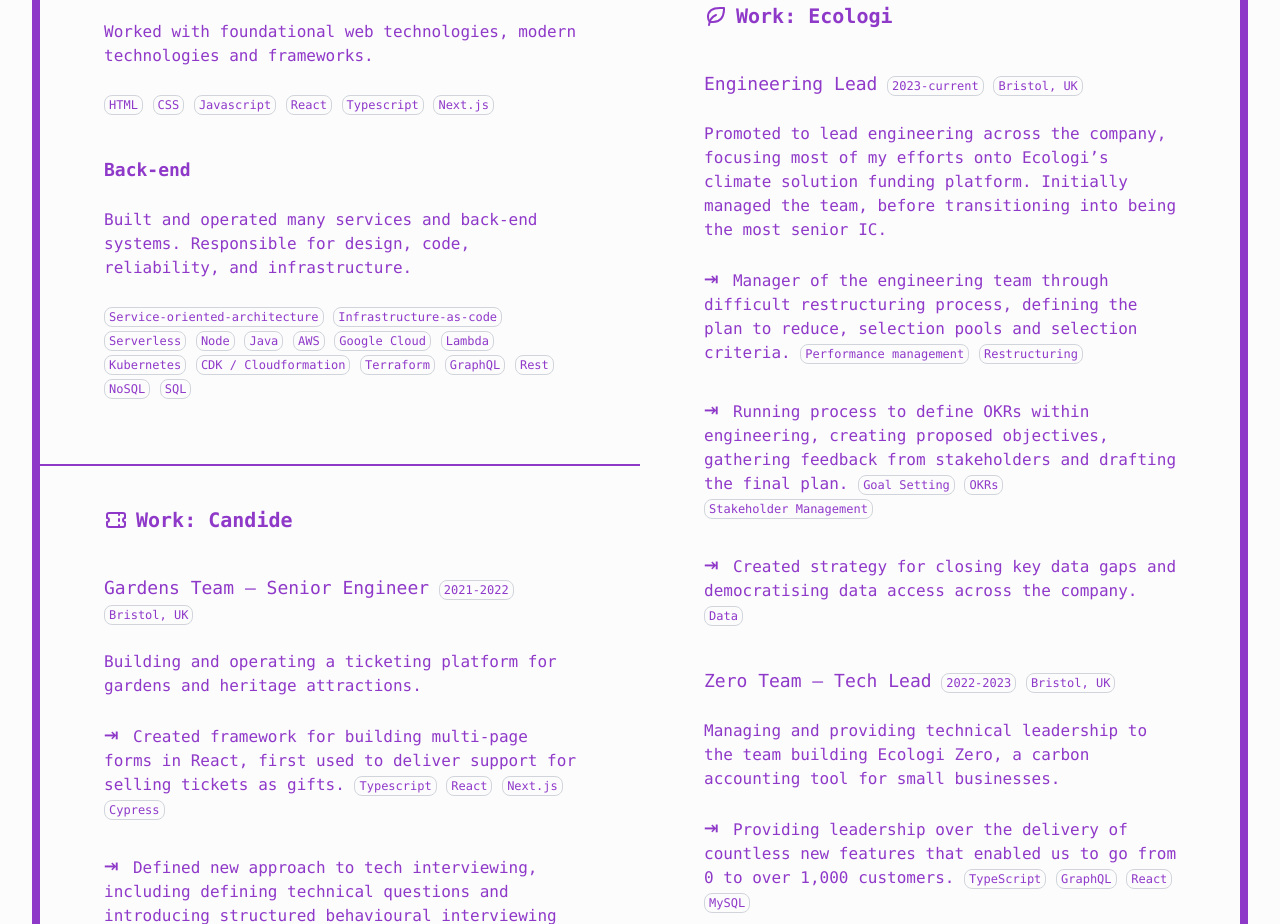
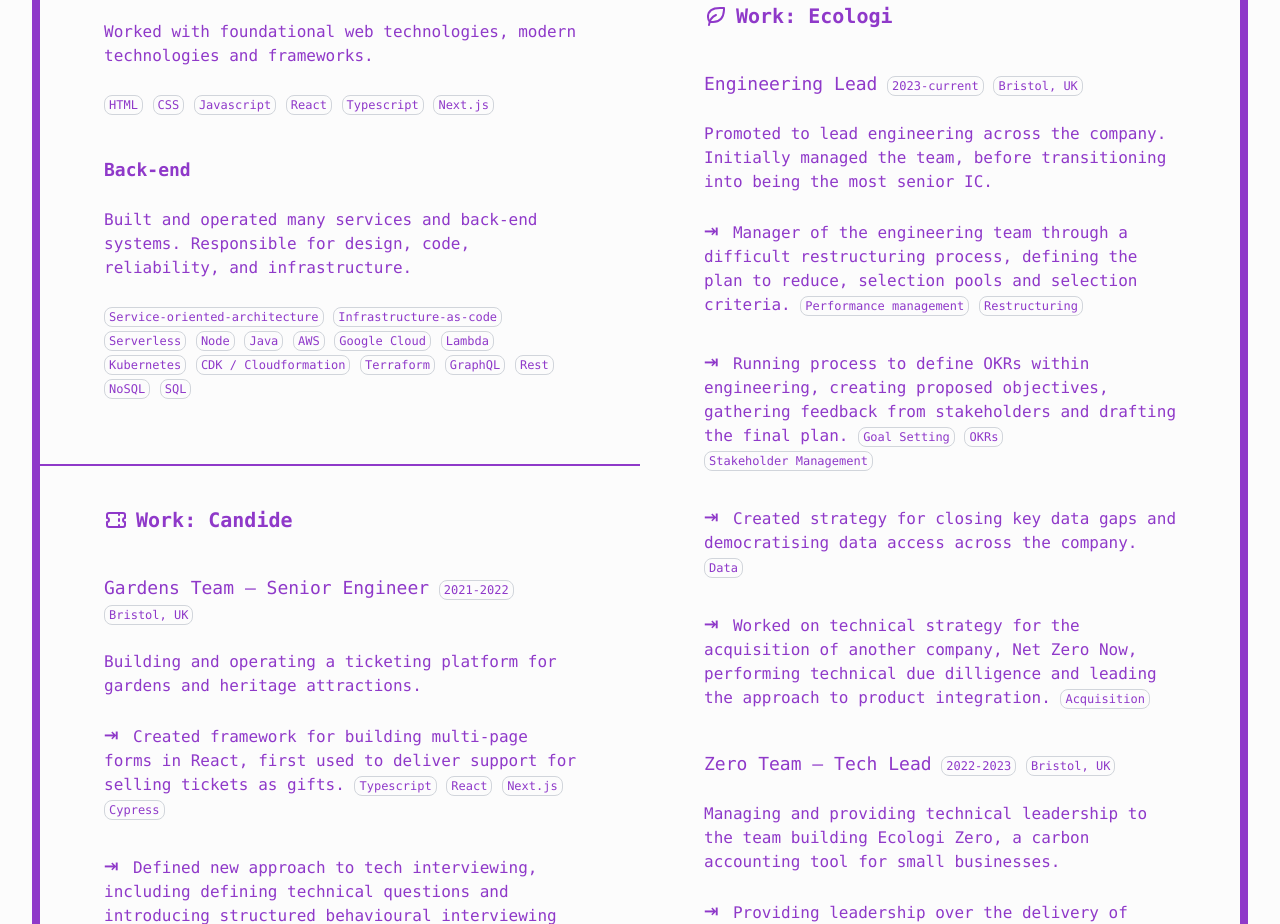
Before and after one commit to mjwbenton/mattb.tech, a Next.js app in the folder website/: page /cv in a window 1280 px wide. Shown: the part 780-1704 px from the top of the page. Built offline with nearby package versions, Linux system fonts and the light colour scheme.

Commit message:
CV updates

```diff
--- a/website/pages/cv.tsx
+++ b/website/pages/cv.tsx
@@ -130,14 +130,12 @@ export default function CV() {
           <DetailPill>2023-current</DetailPill>
           <DetailPill>Bristol, UK</DetailPill>
           <Content>
-            Promoted to lead engineering across the company, focusing most of my
-            efforts onto Ecologi’s climate solution funding platform. Initially
-            managed the team, before transitioning into being the most senior
-            IC.
+            Promoted to lead engineering across the company. Initially managed
+            the team, before transitioning into being the most senior IC.
           </Content>
           <List>
             <Item>
-              Manager of the engineering team through difficult restructuring
+              Manager of the engineering team through a difficult restructuring
               process, defining the plan to reduce, selection pools and
               selection criteria.
               <DetailPill>Performance management</DetailPill>
@@ -155,6 +153,12 @@ export default function CV() {
               Created strategy for closing key data gaps and democratising data
               access across the company.
               <DetailPill>Data</DetailPill>
+            </Item>
+            <Item>
+              Worked on technical strategy for the acquisition of another
+              company, Net Zero Now, performing technical due dilligence and
+              leading the approach to product integration.
+              <DetailPill>Acquisition</DetailPill>
             </Item>
           </List>
         </Section>
```
